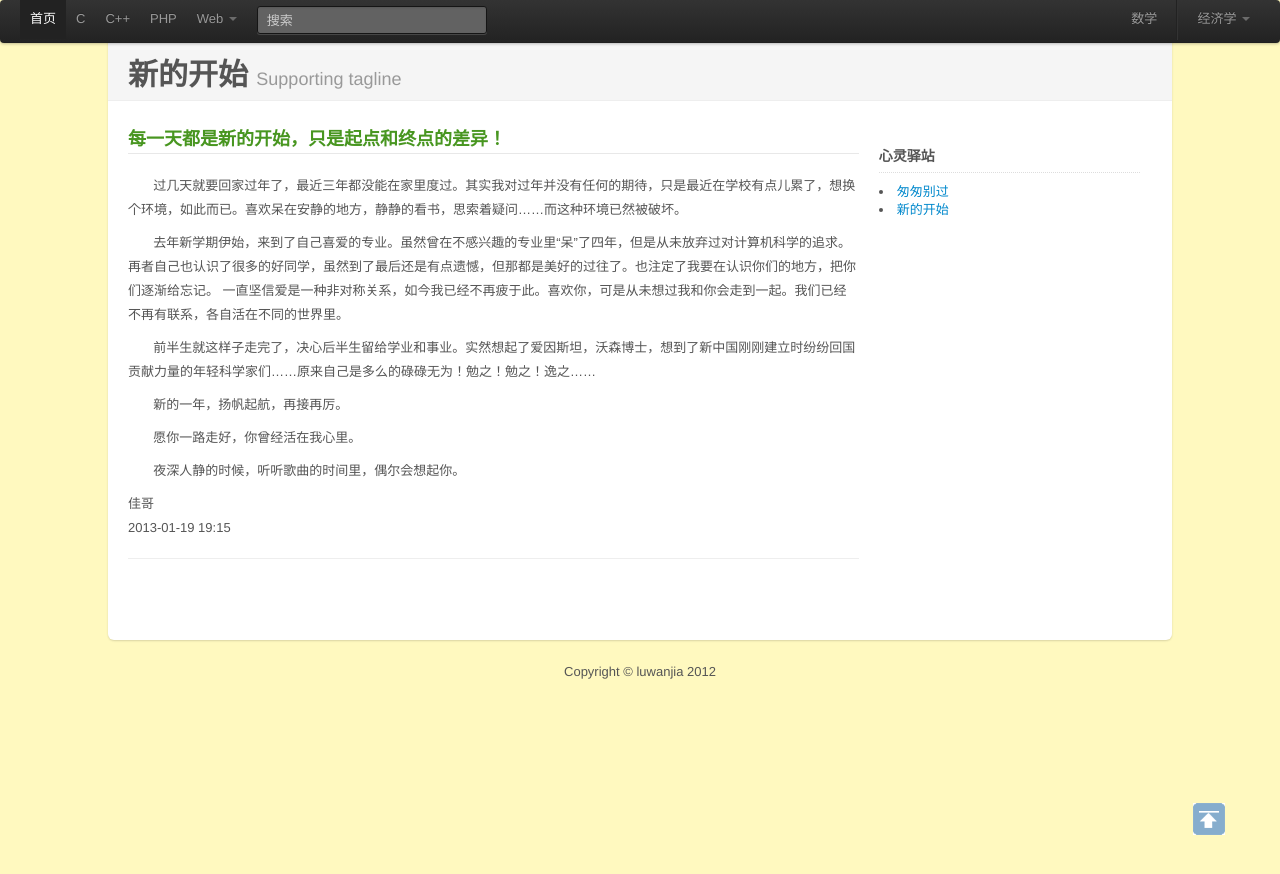
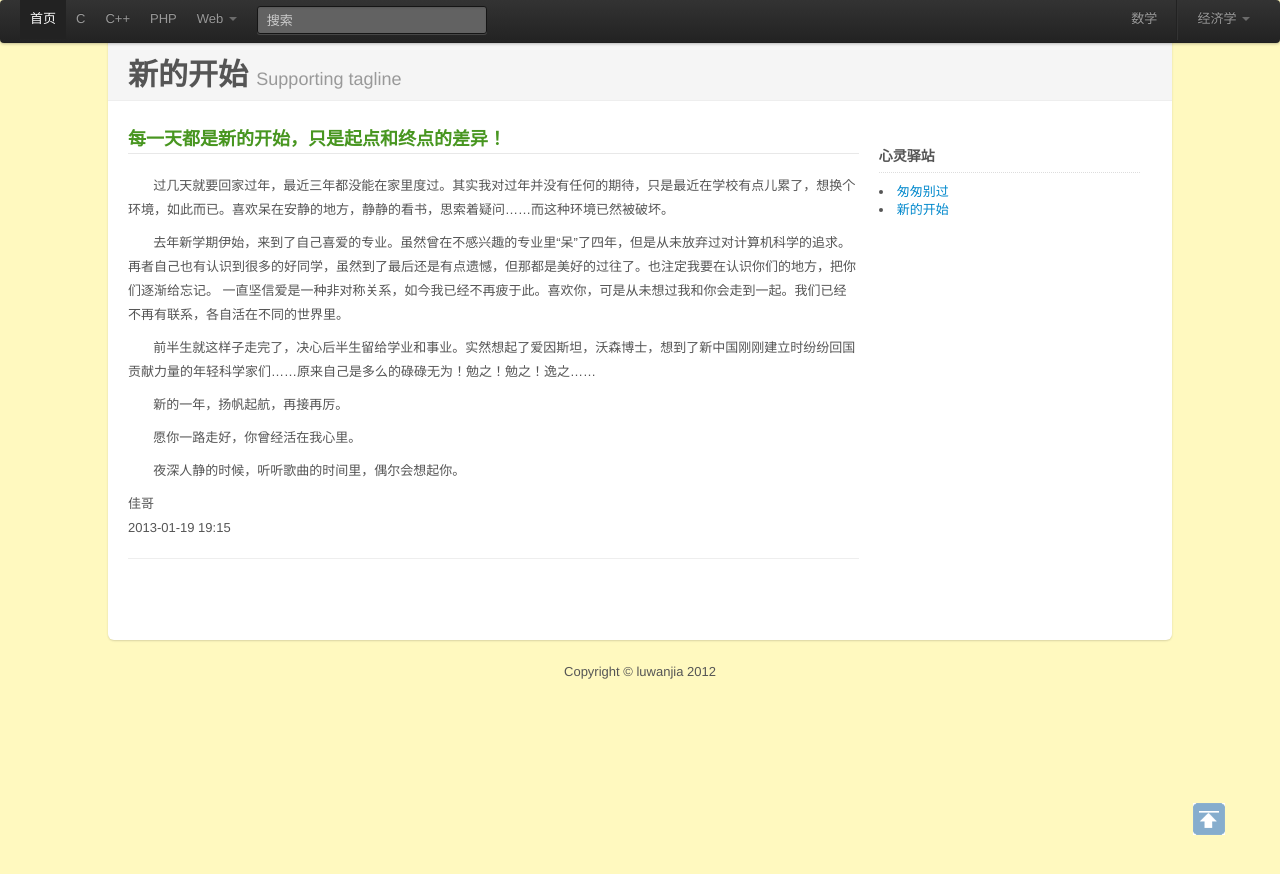
Before and after one commit to luwanlili/luwanlili.github.com, a Jekyll site: the page built from _posts/2013-01-19-新的开始.html, in a window 1280 px wide. Shown: the top 874 px of the page. Built offline with Jekyll 4.4.1, drawn with Linux system fonts in a browser that asks for light colours.

Commit message:
modify a post

```diff
--- a/_posts/2013-01-19-新的开始.html
+++ b/_posts/2013-01-19-新的开始.html
@@ -10,8 +10,8 @@ title: 新的开始
 	<div class="v-entry">
 
 		<h2>每一天都是新的开始，只是起点和终点的差异！</h2>
-		<p>&nbsp;&nbsp;&nbsp;&nbsp;&nbsp;&nbsp;&nbsp;过几天就要回家过年了，最近三年都没能在家里度过。其实我对过年并没有任何的期待，只是最近在学校有点儿累了，想换个环境，如此而已。喜欢呆在安静的地方，静静的看书，思索着疑问……而这种环境已然被破坏。</p>
-		<p>&nbsp;&nbsp;&nbsp;&nbsp;&nbsp;&nbsp;&nbsp;去年新学期伊始，来到了自己喜爱的专业。虽然曾在不感兴趣的专业里“呆”了四年，但是从未放弃过对计算机科学的追求。再者自己也认识了很多的好同学，虽然到了最后还是有点遗憾，但那都是美好的过往了。也注定了我要在认识你们的地方，把你们逐渐给忘记。
+		<p>&nbsp;&nbsp;&nbsp;&nbsp;&nbsp;&nbsp;&nbsp;过几天就要回家过年，最近三年都没能在家里度过。其实我对过年并没有任何的期待，只是最近在学校有点儿累了，想换个环境，如此而已。喜欢呆在安静的地方，静静的看书，思索着疑问……而这种环境已然被破坏。</p>
+		<p>&nbsp;&nbsp;&nbsp;&nbsp;&nbsp;&nbsp;&nbsp;去年新学期伊始，来到了自己喜爱的专业。虽然曾在不感兴趣的专业里“呆”了四年，但是从未放弃过对计算机科学的追求。再者自己也有认识到很多的好同学，虽然到了最后还是有点遗憾，但那都是美好的过往了。也注定我要在认识你们的地方，把你们逐渐给忘记。
 一直坚信爱是一种非对称关系，如今我已经不再疲于此。喜欢你，可是从未想过我和你会走到一起。我们已经不再有联系，各自活在不同的世界里。
 </p>
 		<p>&nbsp;&nbsp;&nbsp;&nbsp;&nbsp;&nbsp;&nbsp;前半生就这样子走完了，决心后半生留给学业和事业。实然想起了爱因斯坦，沃森博士，想到了新中国刚刚建立时纷纷回国贡献力量的年轻科学家们……原来自己是多么的碌碌无为！勉之！勉之！逸之……</p>
```
